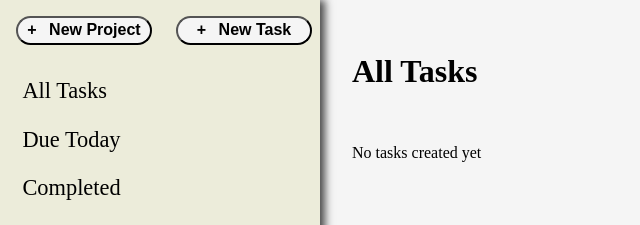
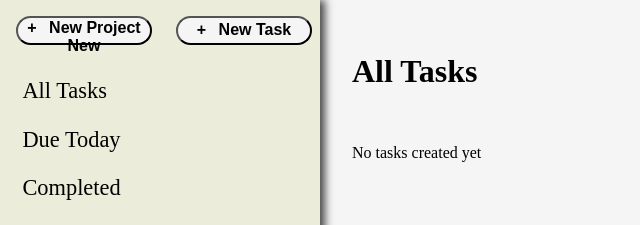
Before and after one commit to marcussleongg/todolist, a plain HTML site: page index.html in a window 1280 px wide. Shown: the top 225 px of the page, 0-640 px from the left. Drawn offline with Linux system fonts and the light colour scheme.

Commit message:
update test

```diff
--- a/index.html
+++ b/index.html
@@ -8,7 +8,7 @@
 <body>
     <div id="sidebar">
         <div id="buttons">
-            <button id="newProj">New Project</button>
+            <button id="newProj">New Project New</button>
             <button id="newTask">New Task</button>
         </div>
         <div id="filters">
```
